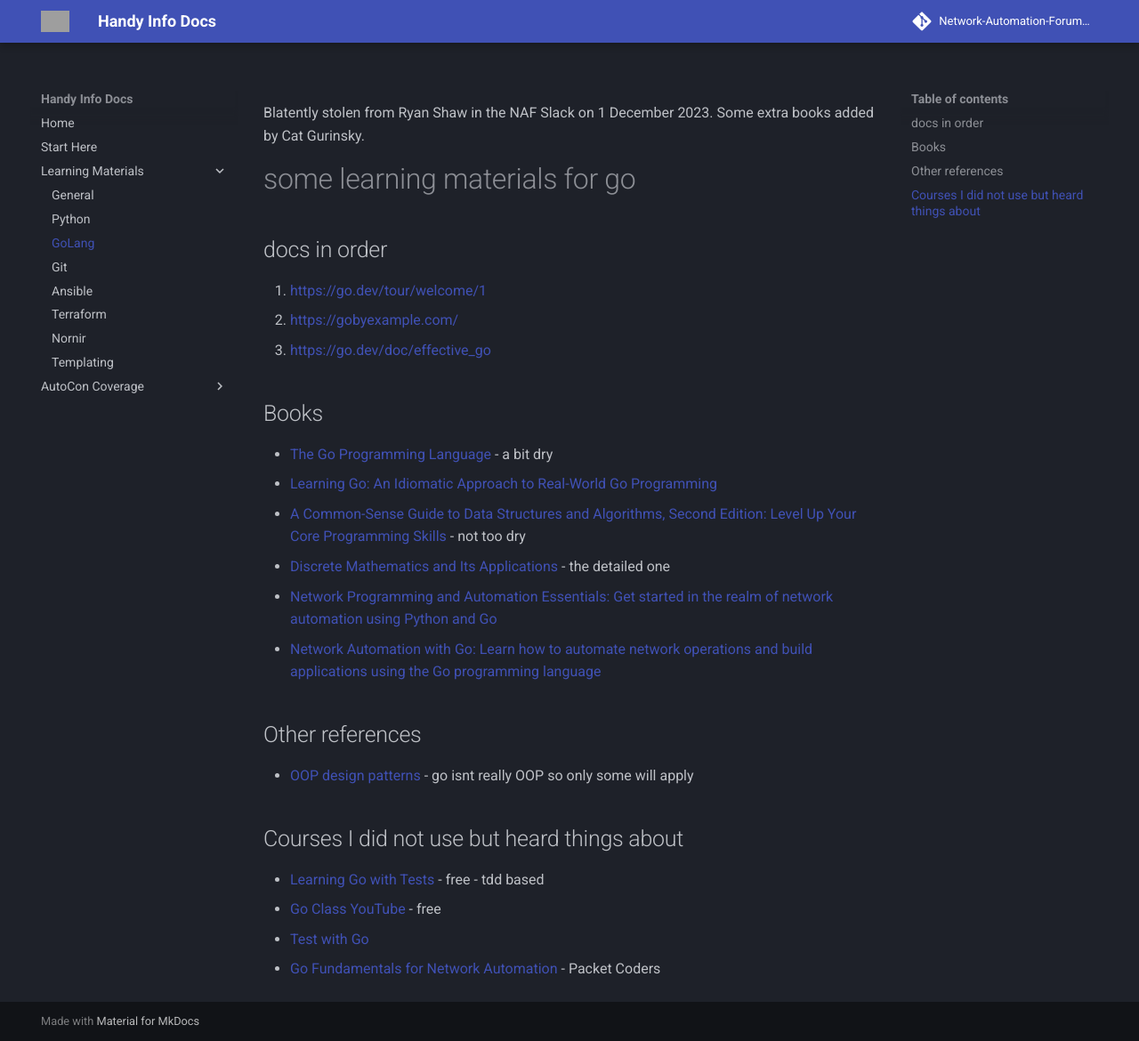
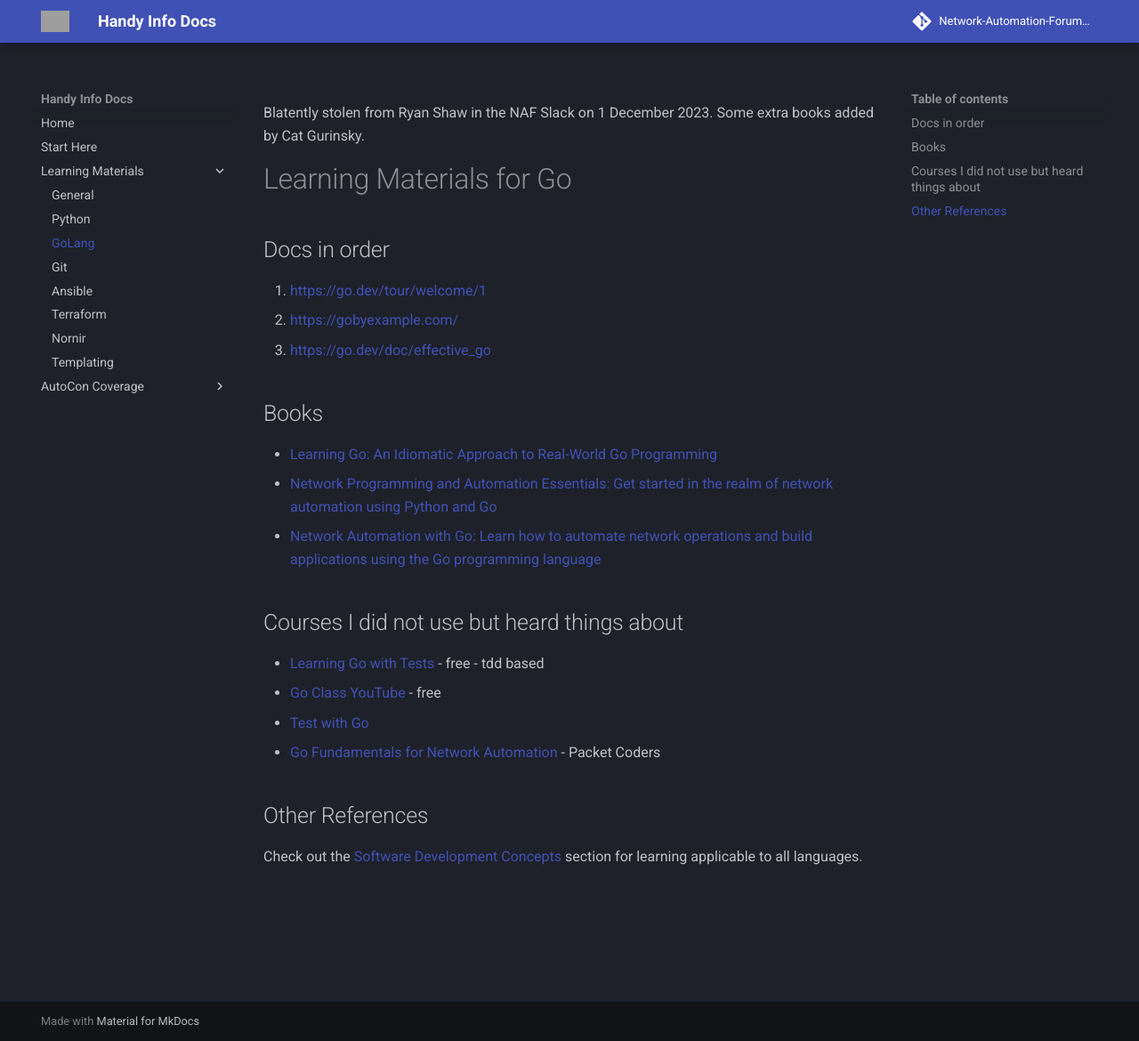
Before and after one commit to Network-Automation-Forum/handyinfo, an MkDocs documentation site: the page built from docs/learning_materials/go.md, in a window 1280 px wide and 1170 px high. Shown: the whole window at 89% size. Built offline with MkDocs 1.6.1 and Material for MkDocs 9.7.7, drawn with Linux system fonts in a browser that asks for light colours; comment, search, counter and statistics services are not loaded; grey boxes are pictures that could not be loaded.

Commit message:
Migrate out materials not specific to GoLang. Some capitalization

```diff
--- a/docs/learning_materials/go.md
+++ b/docs/learning_materials/go.md
@@ -1,25 +1,23 @@
 Blatently stolen from Ryan Shaw in the NAF Slack on 1 December 2023. Some extra books added by Cat Gurinsky.
 
-# some learning materials for go
+# Learning Materials for Go
 
-## docs in order
+## Docs in order
 1. [https://go.dev/tour/welcome/1](https://go.dev/tour/welcome/1)
 2. [https://gobyexample.com/](https://gobyexample.com/)
 3. [https://go.dev/doc/effective_go](https://go.dev/doc/effective_go)
 
 ## Books
-* [The Go Programming Language](https://www.amazon.com/Programming-Language-Addison-Wesley-Professional-Computing/dp/0134190440) - a bit dry
 * [Learning Go: An Idiomatic Approach to Real-World Go Programming](https://www.amazon.com/Learning-Go-Idiomatic-Real-World-Programming/dp/1492077216)
-* [A Common-Sense Guide to Data Structures and Algorithms, Second Edition: Level Up Your Core Programming Skills](https://www.amazon.com/Common-Sense-Guide-Structures-Algorithms-Second/dp/1680507222/) - not too dry
-* [Discrete Mathematics and Its Applications](https://www.amazon.com/Discrete-Mathematics-Its-Applications-SIE/dp/9390727359/) - the detailed one
 * [Network Programming and Automation Essentials: Get started in the realm of network automation using Python and Go](https://www.amazon.com/Network-Programming-Automation-Essentials-automation-ebook/dp/B0BMVV58CD/)
 * [Network Automation with Go: Learn how to automate network operations and build applications using the Go programming language](https://www.amazon.com/Network-Automation-operations-applications-programming-ebook/dp/B0B3DV24ZS/)
-
-## Other references
-* [OOP design patterns](https://refactoring.guru/design-patterns) - go isnt really OOP so only some will apply
 
 ## Courses I did not use but heard things about
 * [Learning Go with Tests](https://quii.gitbook.io/learn-go-with-tests/) - free - tdd based
 * [Go Class YouTube](https://www.youtube.com/watch?v=iDQAZEJK8lI&list=PLoILbKo9rG3skRCj37Kn5Zj803hhiuRK6) - free
 * [Test with Go](https://testwithgo.com/)
 * [Go Fundamentals for Network Automation](https://www.packetcoders.io/go-fundamentals-for-network-automation/) - Packet Coders
+
+## Other References
+
+Check out the [Software Development Concepts](general.md#software-development-concepts) section for learning applicable to all languages.
```
